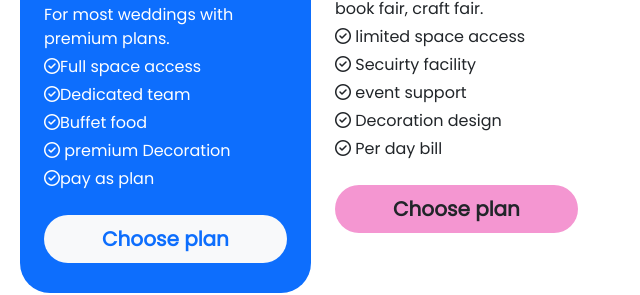
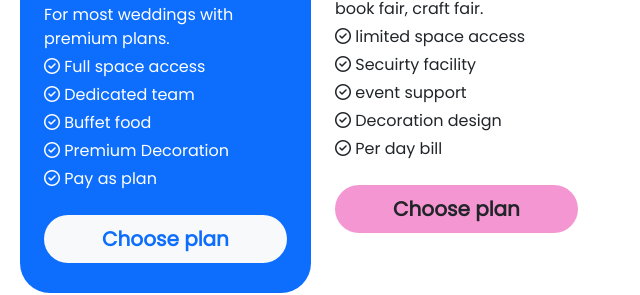
Before and after one commit to Fahimphero/convention-center, a plain HTML site: page index.html in a window 1280 px wide. Shown: the part 860-1155 px from the top of the page, 620-1260 px from the left. Drawn offline with nearby package versions, Linux system fonts and the light colour scheme.

Commit message:
last-commit

```diff
--- a/index.html
+++ b/index.html
@@ -143,14 +143,14 @@
                             <h2 class="text-white fw-bolder mb-3">Wedding plus</h3>
                                 <p class="text-white mb-1">For most weddings with premium plans.</p>
                                 <div class="mb-4">
-                                    <div class="text-white mb-1"><i class="far fa-check-circle"></i>Full space access
+                                    <div class="text-white mb-1"><i class="far fa-check-circle"></i> Full space access
                                     </div>
-                                    <div class="mb-1 text-white"><i class="far fa-check-circle"></i>Dedicated team
+                                    <div class="mb-1 text-white"><i class="far fa-check-circle"></i> Dedicated team
                                     </div>
-                                    <div class="mb-1 text-white"><i class="far fa-check-circle"></i>Buffet food</div>
+                                    <div class="mb-1 text-white"><i class="far fa-check-circle"></i> Buffet food</div>
                                     <div class="mb-1 text-white"><i class="far fa-check-circle text-white"></i>
-                                        premium Decoration</div>
-                                    <div class="mb-1 text-white"><i class="far fa-check-circle"></i>pay as plan</div>
+                                        Premium Decoration</div>
+                                    <div class="mb-1 text-white"><i class="far fa-check-circle"></i> Pay as plan</div>
                                 </div>
                                 <div class="btn-light rounded-pill d-flex justify-content-center">
                                     <button type="button px-5" class="btn  btn-lg text-primary fw-bold">Choose
```
